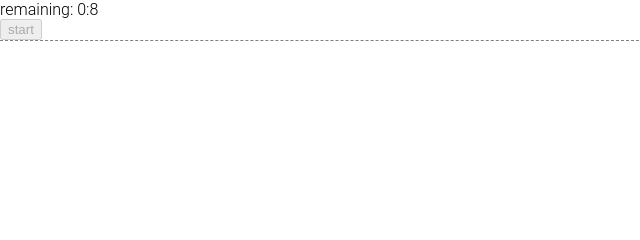
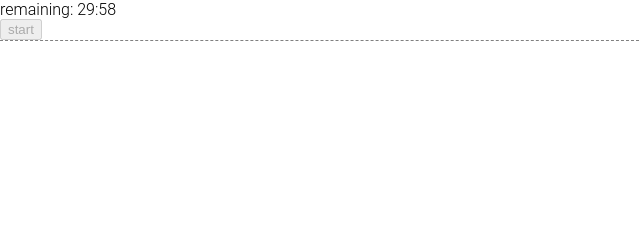
Before and after one commit to SrikanthYashaswi/TimedWriting, a plain HTML site: page index.html in a window 1280 px wide. Both pictures are taken after a click on the button "start". Shown: the top 240 px of the page, 0-640 px from the left. Drawn offline with Linux system fonts and the light colour scheme.

Commit message:
restoring prod build

```diff
--- a/index.html
+++ b/index.html
@@ -34,7 +34,7 @@
 
 <script>
   function startTimer(){
-        seconds = 10;
+        seconds = 30 * 60;
 	document.getElementById("start").disabled = true;
 	document.getElementById("resp").disabled = false;
 	setInterval(function(){
```
